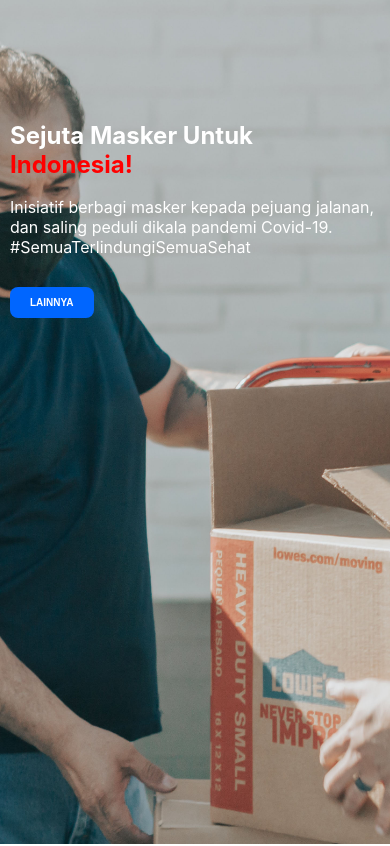
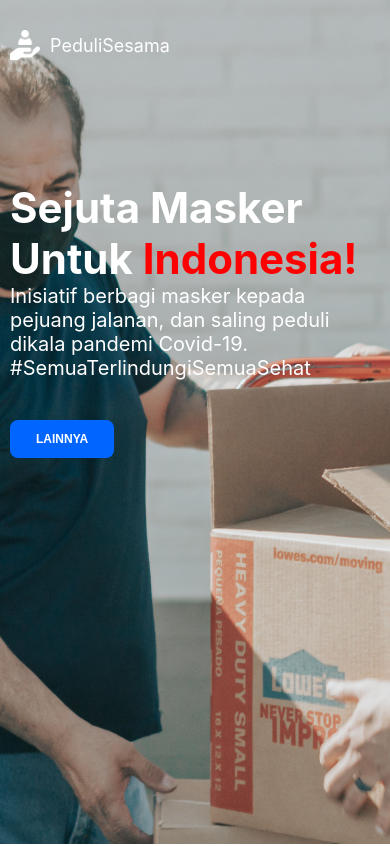
Before and after one commit to eggyyuliandika/healthy-web, a Next.js app: page / in a window 390 px wide. Shown: the top 846 px of the page. Built offline with nearby package versions, Linux system fonts and the light colour scheme.

Commit message:
revisi #2

```diff
--- a/pages/index.js
+++ b/pages/index.js
@@ -32,7 +32,6 @@ export default function Home() {
             </div>
             <button className="cover-content-btn">LAINNYA</button>
           </div>
-          {/* <img src="/berbagi masker8.jpg" /> */}
         </div>
       </div>
 
@@ -122,7 +121,7 @@ export default function Home() {
           <div>Pendukung</div>
         </div>
         <div>
-          <h4>Bersama dengan</h4>
+          <h4>Didukung oleh</h4>
           <div>Sahabat Indonesia Berbagi</div>
           <div>Gerakan Seribu Sehari Indonesia</div>
           <div>Koalisi Pemuda Hijau Indonesia</div>
--- a/styles/style.css
+++ b/styles/style.css
@@ -45,25 +45,39 @@
 @media only screen and (max-width: 640px) {
   div.cover-display {
     background-image: url(../public/berbagi2.jpg);
+    width: 100%;
+    height: 100vh;
+
     padding: 30px 10px 0px 10px;
   }
 
+  div.cover-menu-navbar {
+    display: none;
+  }
+
   div.cover-content {
-    margin-top: 0px;
+    margin-top: 80px;
   }
 
   div.cover-content-title {
     text-align: left;
-    font-size: 24px;
+    font-size: 42px;
+    padding: 0;
+    margin: 0;
+  }
+
+  div.cover-title-navbar img {
+    width: 30px;
+    height: 30px;
+  }
+
+  div.cover-title-navbar {
+    font-size: 18px;
   }
 
   div.cover-content-desc {
     text-align: left;
-    font-size: 16px;
-  }
-
-  div .cover-navbar {
-    display: none;
+    font-size: 20px;
   }
 
   div.cover-content img {
@@ -73,9 +87,9 @@
   button.cover-content-btn {
     display: flex;
     justify-content: center;
-    padding: 10px 20px;
-    margin: 30px 0;
-    font-size: 10px;
+    padding: 12px 26px;
+    margin: 40px 0;
+    font-size: 12px;
   }
 
   div.section {
@@ -450,7 +464,7 @@
 
 .footer-end {
   text-align: center;
-  background-color: #02344d;
+  background-color: #000e14;
   padding: 14px 0;
   font-family: "Roboto", sans-serif;
   font-weight: 400;
```
